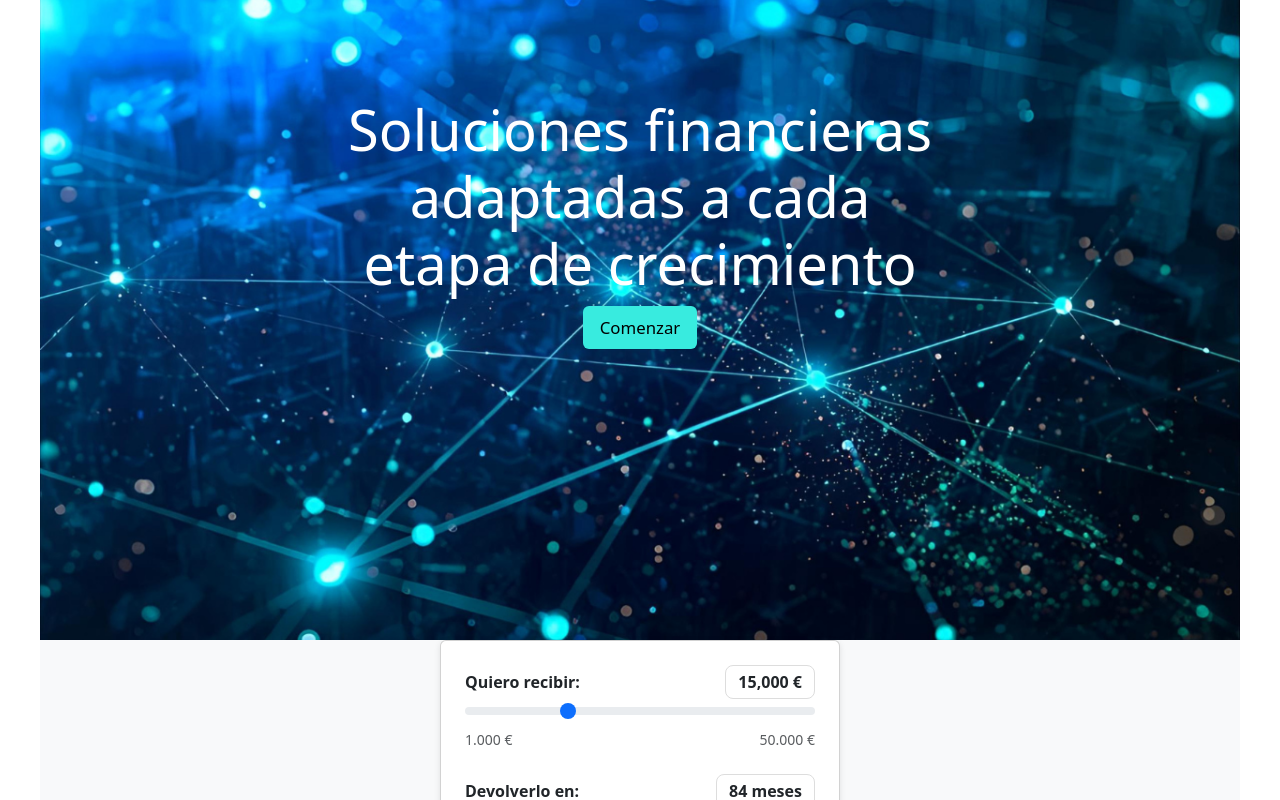
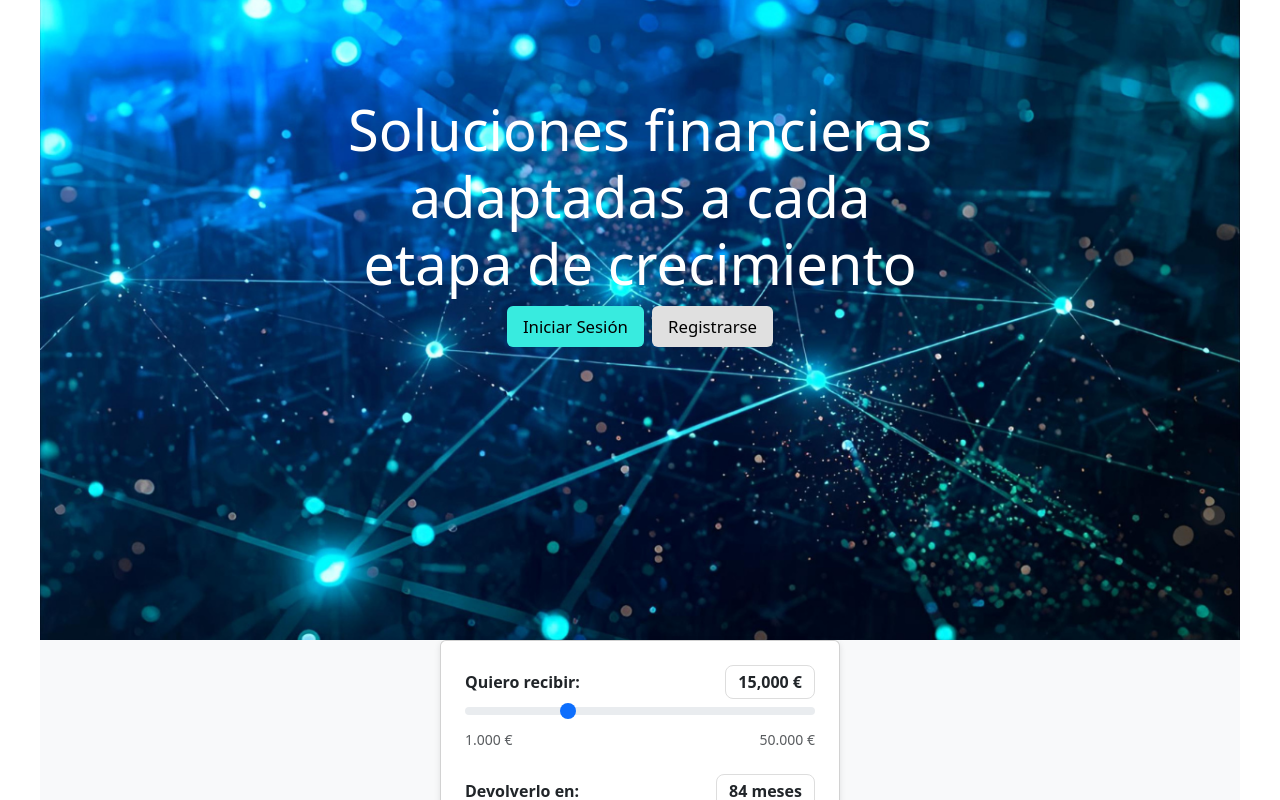
Before and after one commit to CreditosPYMES-NCG27/webapp-creditos-pymes, a React (Vite) app: page / in a window 1280 px wide. Shown: the top 800 px of the page. Built offline with nearby package versions, Linux system fonts and the light colour scheme.

Commit message:
feat : register / login [buttons]

```diff
--- a/src/components/Button/Button.css
+++ b/src/components/Button/Button.css
@@ -1,55 +1,59 @@
-/* ==============================
-   BUTTON BASE (EXTIENDE BOOTSTRAP)
-   ============================== */
-.btn-custom {
-  font-weight: 500;
-  border: none;
-  border-radius: 0.5rem;
-  transition: background-color 0.5s ease, transform 0.5s ease;
-  cursor: pointer;
-}
-.btn-custom:hover {
-  transform: scale(1.07);
-}
-
-/* ==============================
-   BUTTON COLORS (SOBREESCRIBEN BOOTSTRAP)
-   ============================== */
+/* ============================== BUTTON COLORS (SOBREESCRIBEN BOOTSTRAP) ============================== */
 .btn-custom.btn-primary {
   background-color: var(--blue-500);
   color: #000000;
 }
+
 .btn-custom.btn-primary:hover {
   background-color: var(--blue-700);
 }
 
 .btn-custom.btn-secondary {
-  background-color: var(--gray-300);
-  color: var(--gray-900);
+  background-color: var(--gray-200);
+  color: #000000;
+  font-weight: 500;
+  border: none;
+}
+.btn-custom.btn-secondary:hover {
+  background-color: var(--gray-200);
+  color: #000000;
+  font-weight: 500;
+  border: none;
 }
 .btn-custom.btn-trird {
   background-color: var(--aqua-500);
   color: #000000;
-}
-.btn-custom.btn-trird:hover {
-  background-color: var(--blue-700);
+  font-weight: 500;
+  border: none;
 
 }
-.btn-custom.btn-secondary:hover {
-  background-color: var(--gray-400);
+
+.btn-custom.btn-trird:hover {
+  background-color: var(--aqua-500);
+  color: #000000;
+  border: none;
 }
 
-.btn-custom.btn-danger {
+
+.btn-custom.btn-cancel {
   background-color: var(--red-500);
   color: #fff;
 }
-.btn-custom.btn-danger:hover {
+
+.btn-custom.btn-cancel:hover {
   background-color: var(--red-600);
 }
 
-/* ==============================
-   BUTTON SIZES (SOBREESCRIBEN BOOTSTRAP)
-   ============================== */
+.btn-custom.btn-accept {
+  background-color: var(--green-500);
+  color: #fff;
+}
+
+.btn-custom.btn-aceept:hover {
+  background-color: var(--green-600);
+}
+
+/* ============================== BUTTON SIZES (SOBREESCRIBEN BOOTSTRAP) ============================== */
 .btn-custom.btn-sm {
   padding: 0.25rem 0.75rem;
   font-size: 0.8rem;
@@ -64,3 +68,15 @@
   padding: 0.75rem 1.25rem;
   font-size: 1.25rem;
 }
+
+/* ============================== BUTTON BASE (EXTIENDE BOOTSTRAP) ============================== */
+.btn-custom {
+  border: none;
+  border-radius: 0.5rem;
+  transition: background-color 0.5s ease, transform 0.5s ease;
+  cursor: pointer;
+}
+
+.btn-custom:hover {
+  transform: scale(1.07);
+}
--- a/src/components/Button/Button.jsx
+++ b/src/components/Button/Button.jsx
@@ -1,14 +1,26 @@
 import "./Button.css";
+import { useNavigate } from "react-router-dom";
+import { ButtonActions } from "./ButtonActions";
 
 export default function Button({
-  text,
-  color = "primary", // "primary" | "secondary" | "danger"
-  size = "md",          // "sm" | "md" | "lg"
-  className = ""
+  text,                     // 🔹 Texto que se muestra dentro del botón
+  color = "primary",        // 🔹 Color / variante: "primary" | "secondary" | "trird" | "accept" | "cancel"
+  size = "md",              // 🔹 Tamaño: "sm" | "md" | "lg"
+  className = "",           // 🔹 Clases adicionales de Bootstrap o personalizadas
+  action = "alert",         // 🔹 Acción a ejecutar al hacer click, definida en ButtonActions
 }) {
+  const navigate = useNavigate();
+
+  const handleClick = () => {
+    if (action && ButtonActions[action]) {
+      ButtonActions[action](navigate);
+    }
+  };
+
   return (
     <button
       className={`btn btn-${color} btn-${size} btn-custom ${className}`}
+      onClick={handleClick}
     >
       {text}
     </button>
--- /dev/null
+++ b/src/components/Button/ButtonActions.js
@@ -0,0 +1,17 @@
+export const ButtonActions = {
+  goHome: (navigate) => navigate("/"),
+  loginUser: (navigate) => navigate("/login/user"),
+  loginPartner: (navigate) => navigate("/login/partner"),
+  register: (navigate) => navigate("/register"),
+  alert: () => alert("Ejemplo"),
+  // validateForm: () => {
+  //   const campo1 = "valor1";
+  //   const campo2 = "";
+  //   const campo3 = "valor3";
+  //   if (campo1 && campo2 && campo3) {
+  //     alert("Todos los campos completados ✅");
+  //   } else {
+  //     alert("Faltan campos ❌");
+  //   }
+  // }
+};
--- a/src/features/HeroSection/HeroSection.jsx
+++ b/src/features/HeroSection/HeroSection.jsx
@@ -9,8 +9,9 @@ export default function HeroSection() {
           Soluciones financieras adaptadas a cada etapa de crecimiento
         </h1>
 
-        {/* 🔹 Botón con nuestro componente */}
-        <Button text="Comenzar" color="trird" size="md" />
+        <Button text="Iniciar Sesión" color="trird" size="md" action="alert" className="me-2"/>
+        <Button text="Registrarse" color="secondary" size="md" > </Button>
+
       </div>
     </div>
   );
--- a/src/styles/variables.css
+++ b/src/styles/variables.css
@@ -40,7 +40,7 @@
   --green-500: #4caf50;
   --green-600: #388e3c;
   --green-700: #2e7d32;
-  --green-800: #1b5e20;
+  --green-800: oklch(42.539% 0.11586 144.328);
   --green-900: #0a3d12;
 
   /* Amarillo */
```
